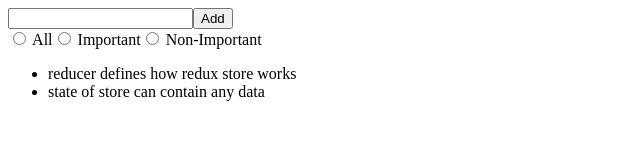
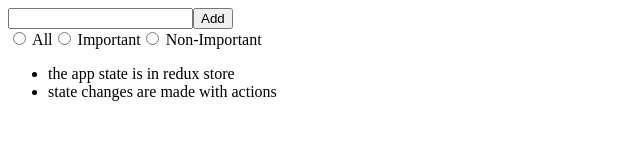
Before and after one commit to mjunaidansari/redux-example, a React (Create React App) app: page / in a window 1280 px wide. Shown: the top 160 px of the page, without its empty margins (0-640 px from the left). Built offline with nearby package versions, Linux system fonts and the light colour scheme; data requests are answered from the project's data file.

Commit message:
Configuring sample json-server library backend and reading data from it

```diff
--- /dev/null
+++ b/db.json
@@ -0,0 +1,14 @@
+{
+	"notes": [
+	  {
+		"content": "the app state is in redux store",
+		"important": true,
+		"id": 1
+	  },
+	  {
+		"content": "state changes are made with actions",
+		"important": false,
+		"id": 2
+	  }
+	]
+  }
--- a/src/App.js
+++ b/src/App.js
@@ -1,9 +1,25 @@
-import React from "react"
+import React, { useEffect } from "react"
+
 import NewNote from "./components/NewNote"
 import Notes from "./components/Notes"
 import VisibilityFilter from "./components/VisibilityFilters"
 
+import noteService from './services/notes'
+
+import { setNotes } from "./reducers/noteReducer"
+import { useDispatch } from "react-redux"
+
 const App = () => {
+
+	const dispatch = useDispatch()
+
+	useEffect(() => {
+		noteService
+			.getAll()
+			.then(notes => {
+				dispatch(setNotes(notes))
+			})
+	}, [dispatch])
 
 	return (
 		<div>
--- a/src/index.js
+++ b/src/index.js
@@ -7,9 +7,6 @@
 import App from './App'
 import noteReducer from "./reducers/noteReducer"
 import filterReducer from "./reducers/filterReducer"
-
-import { filterChange } from "./reducers/filterReducer"
-import { createNote } from "./reducers/noteReducer"
 
 const store = configureStore({
 	reducer: {
--- a/src/reducers/noteReducer.js
+++ b/src/reducers/noteReducer.js
@@ -1,17 +1,4 @@
 import { createSlice } from "@reduxjs/toolkit"
-
-const initialState = [
-	{
-		content: 'reducer defines how redux store works',
-		important: true,
-		id: 1,
-	},
-	{
-		content: 'state of store can contain any data',
-		important: false,
-		id: 2,
-	},
-]
 
 const generateId = () =>
 	Number((Math.random() * 1000000).toFixed(0))
@@ -20,7 +7,7 @@
 
 	name: 'notes',
 
-	initialState,
+	initialState: [],
 
 	reducers: {
 
@@ -40,6 +27,12 @@
 				important: !noteToChange.important,
 			}
 			return state.map(note => note.id !== id ? note : changedNote)
+		},
+		appendNote(state, action) {
+			state.push(action.payload)
+		},
+		setNotes(state, action) {
+			return action.payload
 		}
 
 	}
@@ -47,4 +40,4 @@
 })
 
 export default noteSlice.reducer
-export const { createNote, toggleImportanceOf } = noteSlice.actions
+export const { createNote, toggleImportanceOf, appendNote, setNotes } = noteSlice.actions
--- /dev/null
+++ b/src/services/notes.js
@@ -0,0 +1,10 @@
+import axios from "axios"
+
+const baseUrl = 'http://localhost:3001/notes'
+
+const getAll = async () => {
+	const response = await axios.get(baseUrl)
+	return response.data
+}
+
+export default {getAll}
```
Also changed, not shown: package.json (+5 -2 lines), 1 other file (tests, documents, lock files or other folders).
